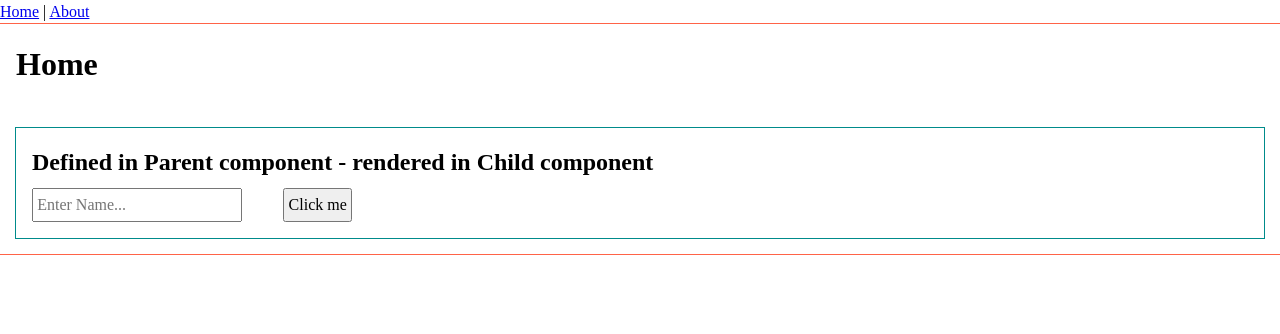
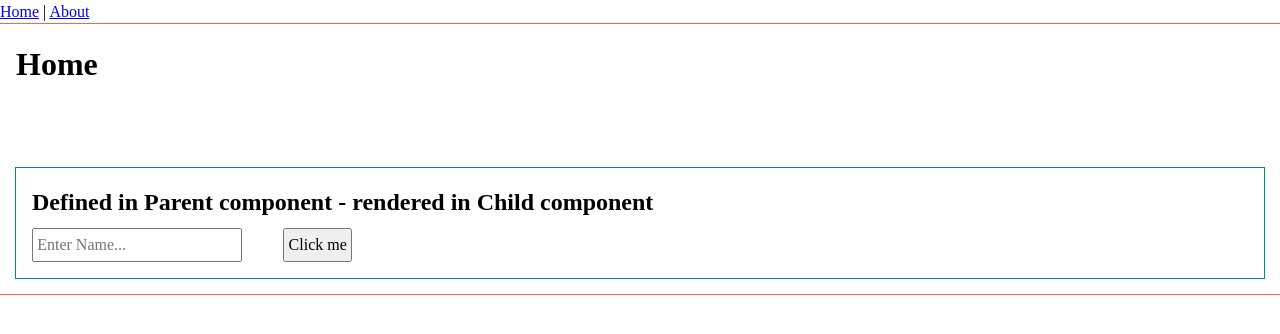
Before and after one commit to vuedj/vue-parent-child, a Vue app: page / in a window 1280 px wide. Shown: the top 334 px of the page. Built offline with nearby package versions, Linux system fonts and the light colour scheme.

Commit message:
Send additional data from child to parent

```diff
--- a/pnpm-workspace.yaml
+++ b/pnpm-workspace.yaml
@@ -1,5 +1,5 @@
 minimumReleaseAgeExclude:
     - '@types/node@26.3.0 || 26.4.0'
     - '@typescript-eslint/types@8.68.0'
-    - eslint@10.9.1
+    - eslint@10.9.1 || 10.10.0
     - axios@1.20.0
--- a/src/components/ChildComponent.vue
+++ b/src/components/ChildComponent.vue
@@ -1,18 +1,24 @@
 <script setup lang="ts">
-import type { UserData } from '@/types'
+import type { ProductData, UserData } from '@/types'
 import { ref } from 'vue'
 
-const nameInput = ref('')
+const nameInput = ref<string>('')
+let dummyData: ProductData
 
 defineProps<{
     msg: string
 }>()
 
 const emit = defineEmits<{
-    'emit-from-child': [data: UserData]
+    'emit-from-child': [u: UserData, p: ProductData]
 }>()
 
 const handleSubmit = (e: Event) => {
+    dummyData = {
+        id: 2,
+        sku: 'product-1-sku',
+    }
+
     if (nameInput.value) {
         const trimmedNameInput = nameInput.value.trim()
 
@@ -26,7 +32,7 @@ const handleSubmit = (e: Event) => {
                 .join(' '),
         }
 
-        emit('emit-from-child', processed)
+        emit('emit-from-child', processed, dummyData)
 
         const form = e.target as HTMLFormElement
         form.reset()
--- a/src/types.ts
+++ b/src/types.ts
@@ -3,3 +3,8 @@ export type UserData = {
     age: number
     name: string
 }
+
+export type ProductData = {
+    id: number
+    sku: string
+}
--- a/src/views/HomeView.vue
+++ b/src/views/HomeView.vue
@@ -1,13 +1,16 @@
 <script setup lang="ts">
 import ChildComponent from '@/components/ChildComponent.vue'
-import type { UserData } from '@/types'
+import type { ProductData, UserData } from '@/types'
 import { ref } from 'vue'
 
 const msg = 'Defined in Parent component - rendered in Child component'
-const eventData = ref<UserData | null>(null)
 
-const parentFunc = (data: UserData) => {
-    eventData.value = data
+const userData = ref<UserData | null>(null)
+const productData = ref<ProductData | null>(null)
+
+const parentFunc = (u: UserData, p: ProductData) => {
+    userData.value = u
+    productData.value = p
 }
 </script>
 
@@ -16,7 +19,12 @@ const parentFunc = (data: UserData) => {
         <h1>Home</h1>
 
         <div class="show-data">
-            {{ eventData }}
+            <div>
+                {{ userData }}
+            </div>
+            <div>
+                {{ productData }}
+            </div>
         </div>
 
         <ChildComponent
@@ -32,6 +40,11 @@ const parentFunc = (data: UserData) => {
     padding: 1rem;
 }
 .show-data {
-    min-height: 40px;
+    min-height: 5rem;
+    padding-inline: 4rem;
+    font-size: 2rem;
+    display: flex;
+    justify-content: space-between;
+    align-items: center;
 }
 </style>
```
Also changed, not shown: package.json (+6 -6 lines), 1 other file (tests, documents, lock files or other folders).
